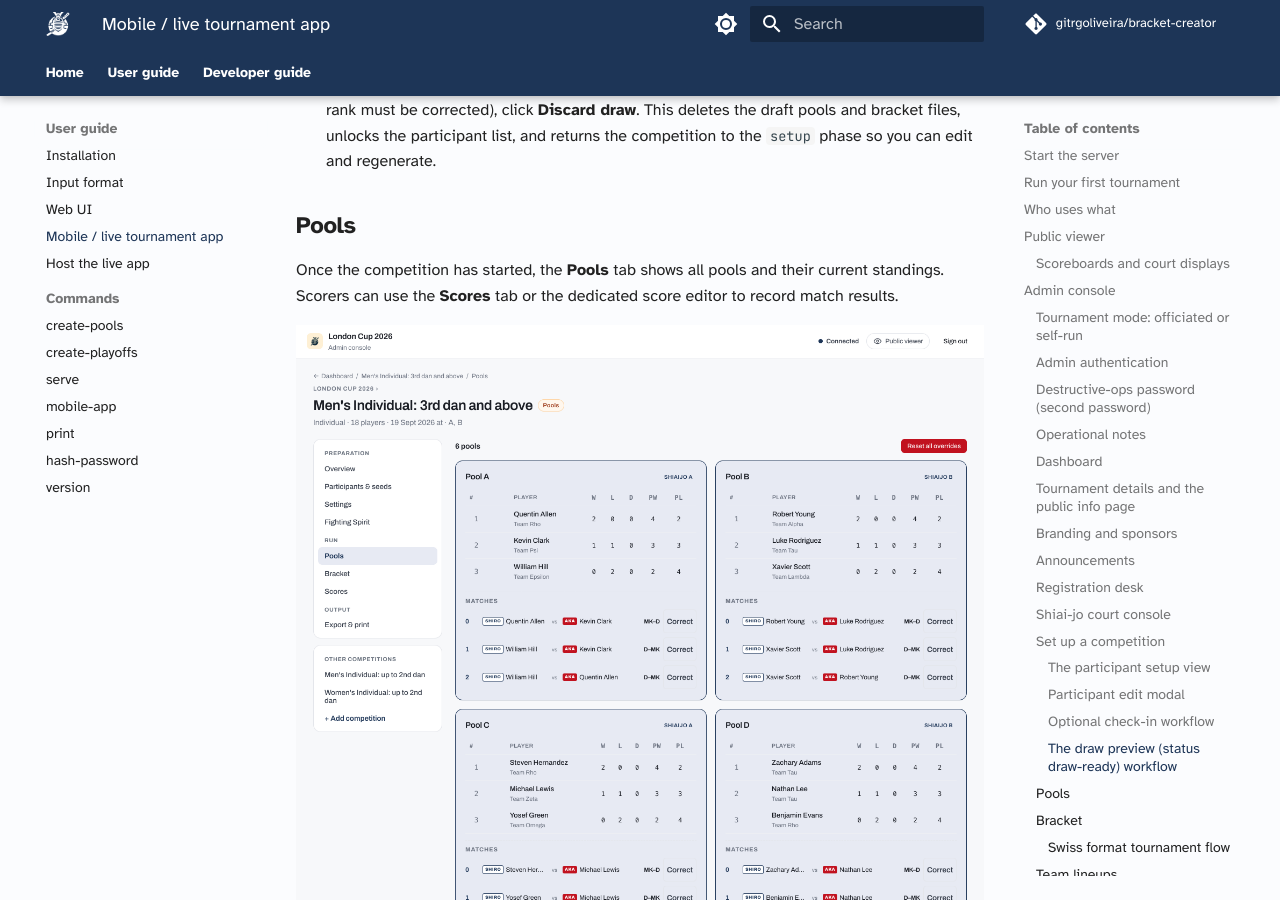
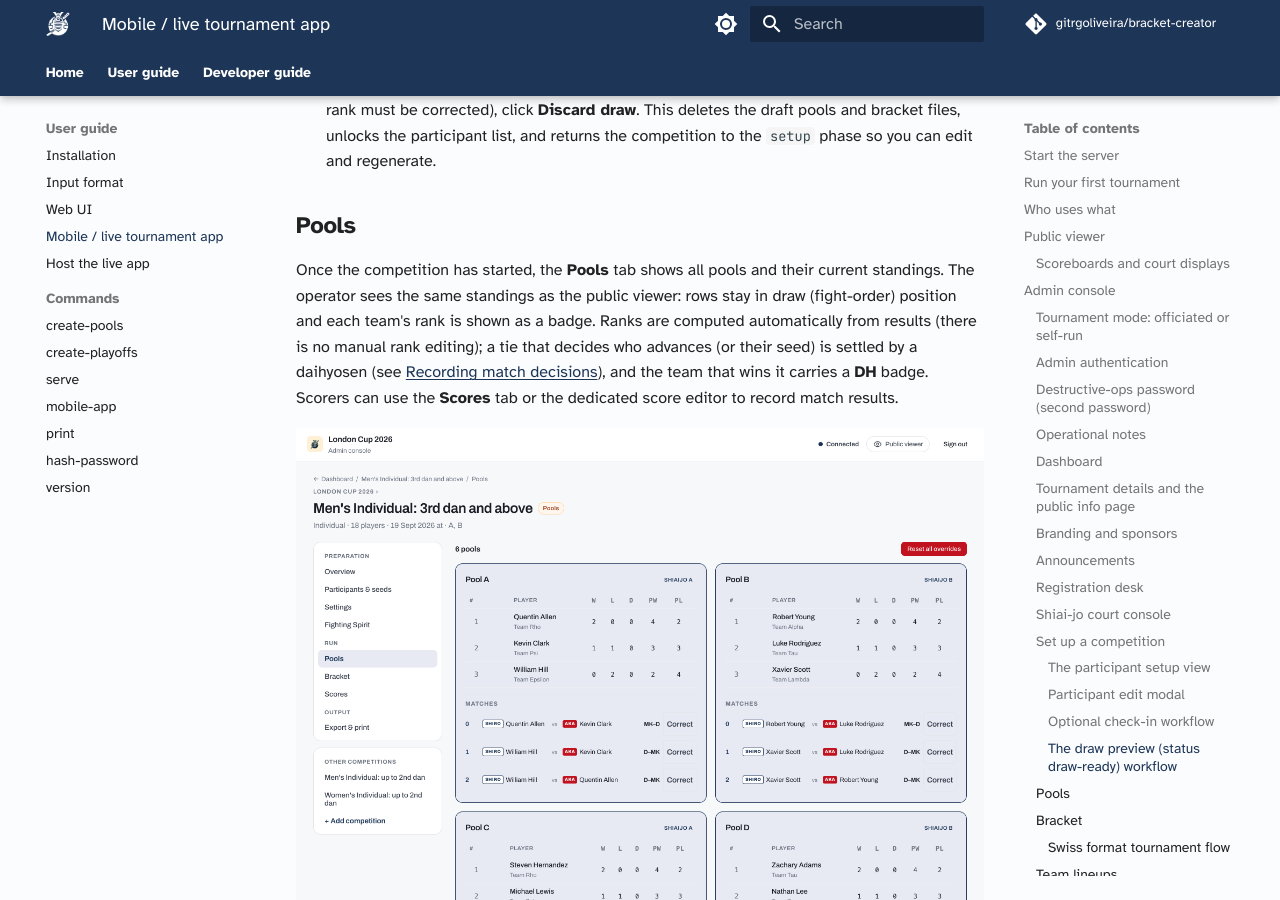
Before and after one commit to gitrgoliveira/bracket-creator, an MkDocs documentation site: the page built from docs/user-guide/mobile-app.md, in a window 1280 px wide and 900 px high, scrolled down 17314 px. Built offline with MkDocs 1.6.1 and Material for MkDocs 9.7.7, drawn with Linux system fonts in a browser that asks for light colours; comment, search, counter and statistics services are not loaded; some of the changed text lies outside the part shown.

Commit message:
docs(mp-dunx): align mobile-app guide with removed overrides + band-aware daihyosen
- Pools tab: note the operator sees the same standings as the public viewer
  (draw-order rows, rank as a badge), ranks are automatic (no manual editing),
  and a tie that decides advancement is settled by a daihyosen with a DH badge.
- Drop the destructive-ops gate line "reset rank/winner overrides" and the Engi
  "manual winner overrides" mention: both override UIs were removed, so those
  actions are no longer reachable in the app.

Co-Authored-By: Claude Opus 4.8 <noreply@anthropic.com>

```diff
--- a/docs/user-guide/mobile-app.md
+++ b/docs/user-guide/mobile-app.md
@@ -276,7 +276,7 @@ To prevent mistakes and allow manual inspection of the draw before matches are l
 
 ### Pools
 
-Once the competition has started, the **Pools** tab shows all pools and their current standings. Scorers can use the **Scores** tab or the dedicated score editor to record match results.
+Once the competition has started, the **Pools** tab shows all pools and their current standings. The operator sees the same standings as the public viewer: rows stay in draw (fight-order) position and each team's rank is shown as a badge. Ranks are computed automatically from results (there is no manual rank editing); a tie that decides who advances (or their seed) is settled by a daihyosen (see [Recording match decisions](#recording-match-decisions)), and the team that wins it carries a **DH** badge. Scorers can use the **Scores** tab or the dedicated score editor to record match results.
 
 ![Pools view: per-pool standings (W/L/D/PW/PL) with each pool's matches below, scored ones showing the waza result and unscored ones offering a Score button.](../screenshots/mobile-pool-standings.png)
 
```
Also changed, not shown: other parts of docs/user-guide/mobile-app.md (+2 -2 lines).
